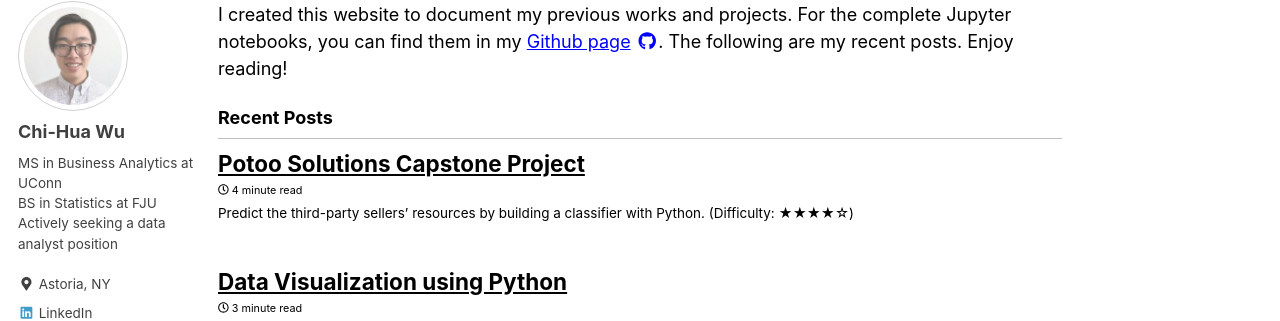
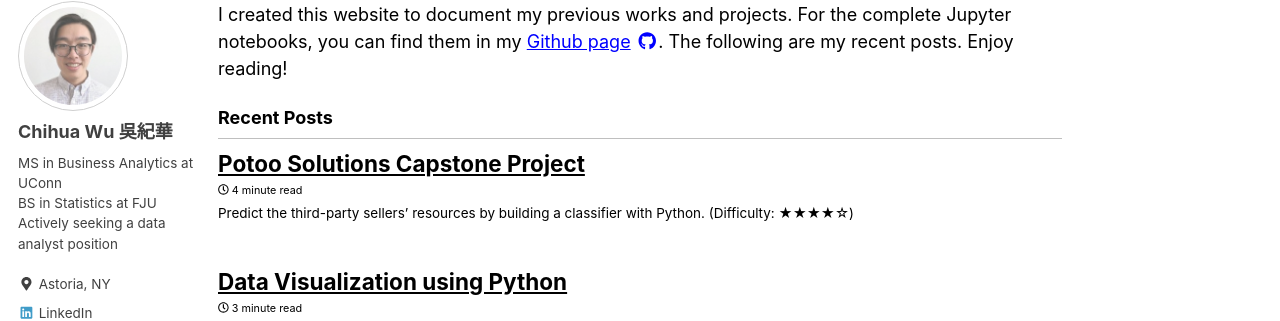
Before and after one commit to chw18019/chw18019.github.io, a Jekyll site: the page built from index.html, in a window 1280 px wide. Shown: the part 247-568 px from the top of the page. Built offline with Jekyll 4.4.1, drawn with Linux system fonts in a browser that asks for light colours; nearby versions of some CDN libraries; the list of posts is cut into pages by our own code.

Commit message:
Update _config.yml

```diff
--- a/_config.yml
+++ b/_config.yml
@@ -84,7 +84,7 @@ analytics:
 
 # Site Author
 author:
-  name             : "Chi-Hua Wu"
+  name             : "Chihua Wu 吳紀華"
   avatar           : "/assets/images/bio-photo.jpeg" # path of avatar image, e.g. "/assets/images/bio-photo.jpg"
   bio              : "MS in Business Analytics at UConn<br>BS in Statistics at FJU<br>Actively seeking a data analyst position"
   location         : "Astoria, NY"
```
